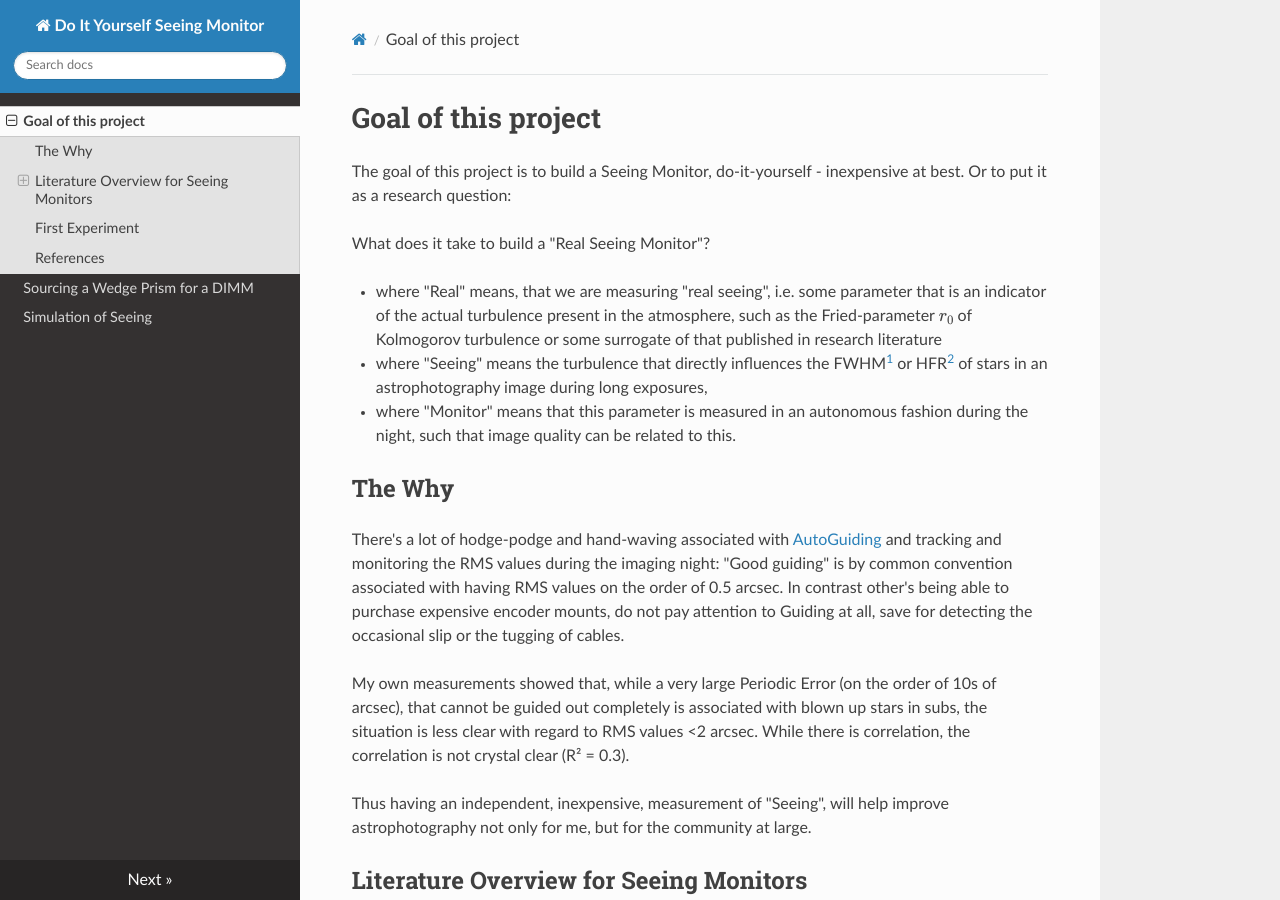
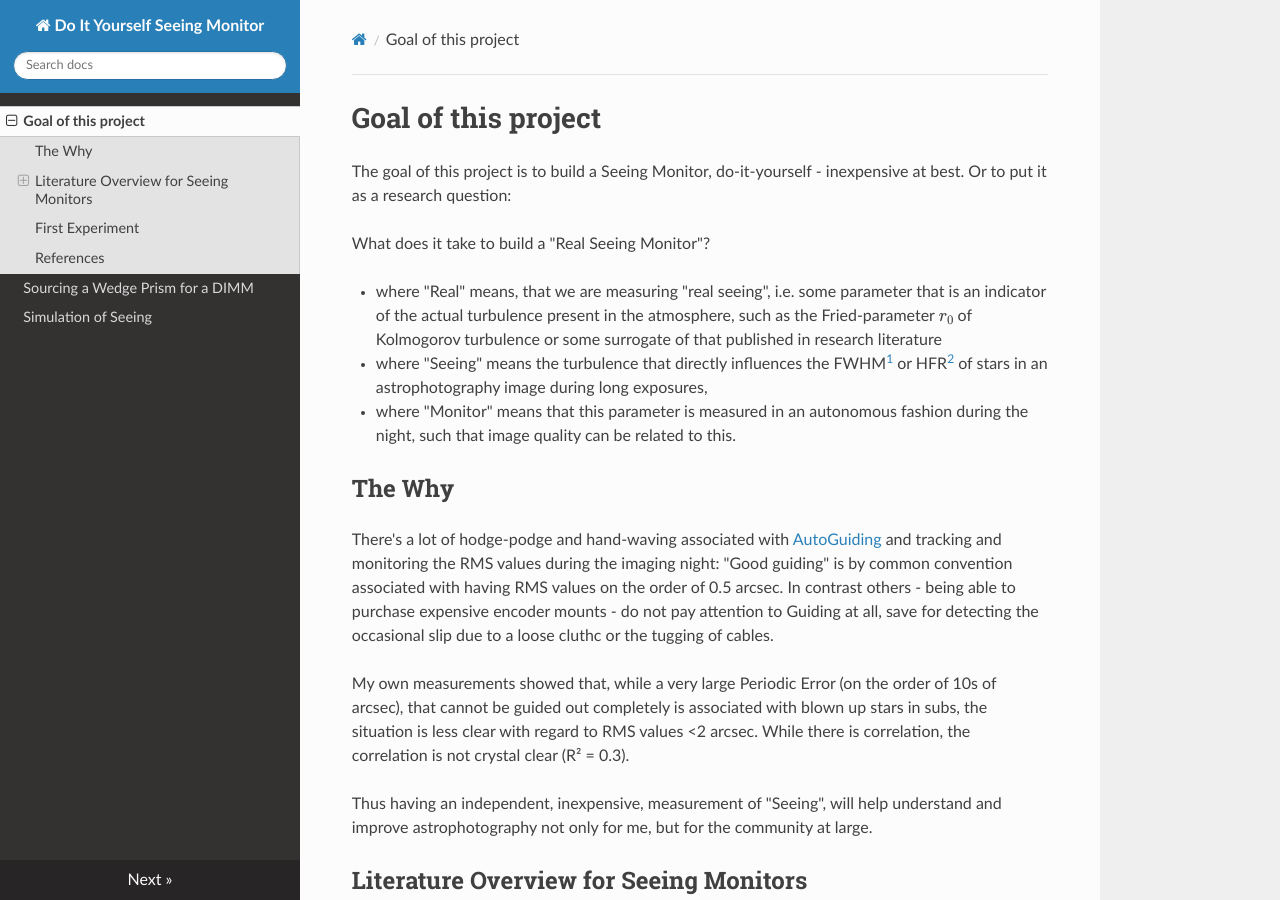
Before and after one commit to jscheidtmann/DIY-SeeingMonitor, an MkDocs documentation site: the page built from docs/index.md, in a window 1280 px wide and 900 px high. Built offline with MkDocs 1.6.1, drawn with Linux system fonts in a browser that asks for light colours; nearby versions of some CDN libraries; formulas are drawn with MathJax 3.

Commit message:
Last minute fixes

```diff
--- a/docs/index.md
+++ b/docs/index.md
@@ -16,14 +16,14 @@ What does it take to build a "Real Seeing Monitor"?
 
 There's a lot of hodge-podge and hand-waving associated with [AutoGuiding](https://en.wikipedia.org/wiki/Autoguider) and
 tracking and monitoring the RMS values during the imaging night: "Good guiding" is by common convention associated with
-having RMS values on the order of 0.5 arcsec. In contrast other's being able to purchase expensive encoder mounts, do not pay attention to Guiding at all, save for
-detecting the occasional slip or the tugging of cables.
+having RMS values on the order of 0.5 arcsec. In contrast others - being able to purchase expensive encoder mounts -  do not pay attention to Guiding at all, save for
+detecting the occasional slip due to a loose cluthc or the tugging of cables.
 
 My own measurements showed that, while a very large Periodic Error (on the order of 10s of arcsec), that cannot be guided out completely is associated
 with blown up stars in subs, the situation is less clear with regard to RMS values <2 arcsec.
 While there is correlation, the correlation is not crystal clear (R² = 0.3).
 
-Thus having an independent, inexpensive,  measurement of "Seeing", will help improve astrophotography not only for me, but for the community at large.
+Thus having an independent, inexpensive,  measurement of "Seeing", will help understand and improve astrophotography not only for me, but for the community at large.
 
 ## Literature Overview for Seeing Monitors
 
@@ -72,5 +72,5 @@ Using the respective keyword and seeing monitor, one should be able to find lite
 image motion monitor", Monthly Notices of the Royal Astronomical Society, 2019, 486 (1), pp. 915-925. doi:10.1093/mnras/stz854,
 [online](https://hal.science/hal-02283284v1) last accessed 2024-12-27
 
-<a id="3">[3]j</a> J. Vernin, C. Munoz-Tunon, "Measuring Astronomical Seeing: The DA/IAC DIMM", Publications of the Astronomical
+<a id="3">[3]</a> J. Vernin, C. Munoz-Tunon, "Measuring Astronomical Seeing: The DA/IAC DIMM", Publications of the Astronomical
 Society of the Pacific, 107: 265-272, 1995, [online](https://iopscience.iop.org/article/10.1086/133549/pdf) last accessed 2024-12-27
```
